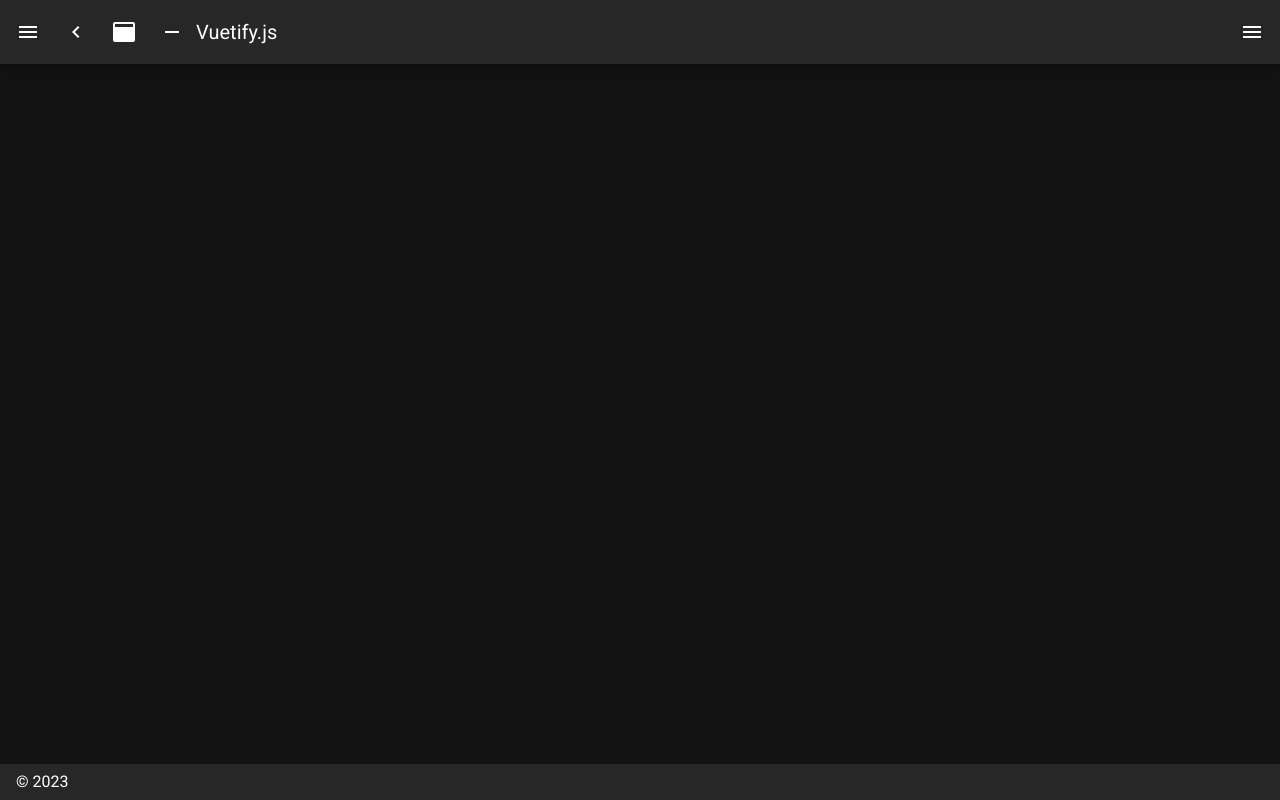
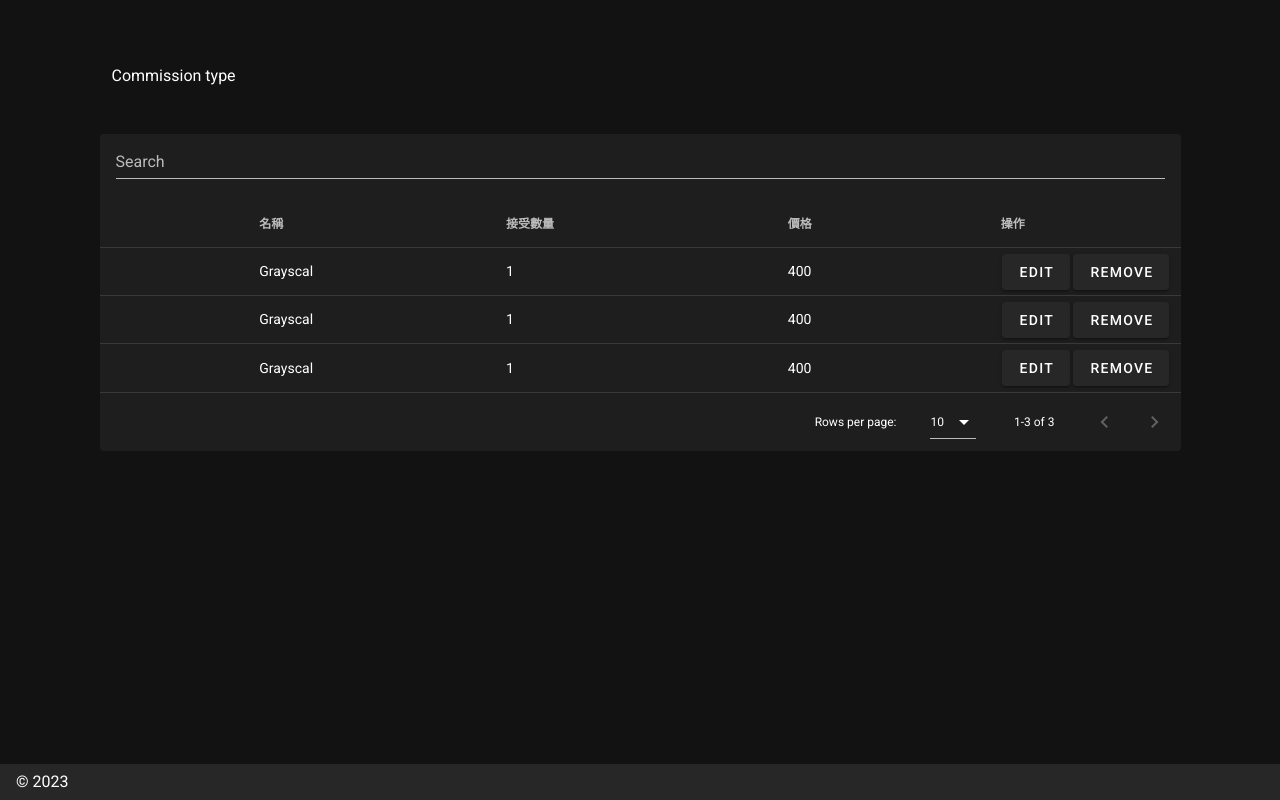
Before and after one commit to r000tmnt/park_corner_ver2, a Nuxt app: page /back in a window 1280 px wide. Before the commit this address had no page. Built offline with nearby package versions, Linux system fonts and the light colour scheme.

Commit message:
[WIP] Roughly testing v-data-table with dummy

```diff
--- /dev/null
+++ b/assets/global.scss
@@ -0,0 +1,16 @@
+#parent_container{
+    padding: 5%;
+
+    .child_container{
+        padding-top: 5%;
+        width: 100%;
+    }
+}
+
+.flex{
+    display: flex;
+}
+
+.btn{
+    margin: 0 1%;
+}
--- /dev/null
+++ b/components/CommissionTypeTable.vue
@@ -0,0 +1,71 @@
+<template>
+  <div>
+    <v-data-table
+     :headers="headers"
+     :items="types"
+     :search="search"
+     :custom-filter="filterOnlyCapsText"
+    >
+      <template v-slot:top>
+        <v-text-field
+          v-model="search"
+          label="Search"
+          class="mx-4"
+        ></v-text-field>
+      </template>
+
+      {{/* Need to customize the first col to display thumbnail */}}
+      <template v-slot:item.thumbnail="props">
+          <v-img></v-img>
+      </template>
+
+
+      <template v-slot:item.control="props">
+          <div class="flex">
+            <v-btn class="btn">Edit</v-btn>
+            <v-btn class="btn">Remove</v-btn>
+          </div>
+      </template>
+
+    </v-data-table>
+  </div>
+</template>
+
+<script>
+  export default {
+    data () {
+      return {
+        search: '',
+        headers: [
+          {
+            text: '',
+            align: 'start',
+            filterable: false,
+            value: 'thumbnail',
+          },
+          { text: '名稱', value: 'name' },
+          { text: '接受數量', value: 'acceptable' },
+          { text: '價格', value: 'price' },
+          { text: '操作', value: 'control', width: '10%' },
+        ],
+        types: [
+          {
+            name: 'Grayscal',
+            acceptable: 1,
+            price: 400
+          },
+          {
+            name: 'Grayscal',
+            acceptable: 1,
+            price: 400
+          },
+          {
+            name: 'Grayscal',
+            acceptable: 1,
+            price: 400
+          },
+        ],
+      }
+    },
+  }
+</script>
--- /dev/null
+++ b/layouts/back.vue
@@ -0,0 +1,74 @@
+<template>
+  <v-app dark>
+
+    <v-navigation-drawer
+      v-model="drawer"
+      fixed
+      app
+    >
+      <v-list>
+        <v-list-item
+          v-for="(item, i) in items"
+          :key="i"
+          :to="item.to"
+          router
+          exact
+        >
+          <v-list-item-action>
+            <v-icon>{{ item.icon }}</v-icon>
+          </v-list-item-action>
+          <v-list-item-content>
+            <v-list-item-title>{{ item.title }}</v-list-item-title>
+          </v-list-item-content>
+        </v-list-item>
+      </v-list>
+    </v-navigation-drawer>
+
+    <v-main>
+      <v-container id="parent_container">
+        {{currentLocation}}
+        <Nuxt />
+      </v-container>
+    </v-main>
+
+    <v-footer
+      :absolute="!fixed"
+      app
+    >
+      <span>&copy; {{ new Date().getFullYear() }}</span>
+    </v-footer>
+  </v-app>
+</template>
+
+<script>
+export default {
+  name: 'DefaultLayout',
+  data () {
+    return {
+      clipped: false,
+      drawer: false,
+      fixed: false,
+      miniVariant: false,
+      right: true,
+      items: [
+        {
+          icon: 'mdi-format-list-bulleted-type',
+          title: 'Commission type',
+          to: '/'
+        },
+        {
+          icon: 'mdi-briefcase-edit-outline',
+          title: 'Commission case',
+          to: '/'
+        },
+        {
+          icon: 'mdi-account-star',
+          title: 'Customer',
+          to: '/'
+        }
+      ],
+      currentLocation: 'Commission type',
+    }
+  }
+}
+</script>
--- a/layouts/default.vue
+++ /dev/null
@@ -1,118 +0,0 @@
-<template>
-  <v-app dark>
-    <v-navigation-drawer
-      v-model="drawer"
-      :mini-variant="miniVariant"
-      :clipped="clipped"
-      fixed
-      app
-    >
-      <v-list>
-        <v-list-item
-          v-for="(item, i) in items"
-          :key="i"
-          :to="item.to"
-          router
-          exact
-        >
-          <v-list-item-action>
-            <v-icon>{{ item.icon }}</v-icon>
-          </v-list-item-action>
-          <v-list-item-content>
-            <v-list-item-title>{{ item.title }}</v-list-item-title>
-          </v-list-item-content>
-        </v-list-item>
-      </v-list>
-    </v-navigation-drawer>
-    <v-app-bar
-      :clipped-left="clipped"
-      fixed
-      app
-    >
-      <v-app-bar-nav-icon @click.stop="drawer = !drawer" />
-      <v-btn
-        icon
-        @click.stop="miniVariant = !miniVariant"
-      >
-        <v-icon>mdi-{{ `chevron-${miniVariant ? 'right' : 'left'}` }}</v-icon>
-      </v-btn>
-      <v-btn
-        icon
-        @click.stop="clipped = !clipped"
-      >
-        <v-icon>mdi-application</v-icon>
-      </v-btn>
-      <v-btn
-        icon
-        @click.stop="fixed = !fixed"
-      >
-        <v-icon>mdi-minus</v-icon>
-      </v-btn>
-      <v-toolbar-title>{{ title }}</v-toolbar-title>
-      <v-spacer />
-      <v-btn
-        icon
-        @click.stop="rightDrawer = !rightDrawer"
-      >
-        <v-icon>mdi-menu</v-icon>
-      </v-btn>
-    </v-app-bar>
-    <v-main>
-      <v-container>
-        <Nuxt />
-      </v-container>
-    </v-main>
-    <v-navigation-drawer
-      v-model="rightDrawer"
-      :right="right"
-      temporary
-      fixed
-    >
-      <v-list>
-        <v-list-item @click.native="right = !right">
-          <v-list-item-action>
-            <v-icon light>
-              mdi-repeat
-            </v-icon>
-          </v-list-item-action>
-          <v-list-item-title>Switch drawer (click me)</v-list-item-title>
-        </v-list-item>
-      </v-list>
-    </v-navigation-drawer>
-    <v-footer
-      :absolute="!fixed"
-      app
-    >
-      <span>&copy; {{ new Date().getFullYear() }}</span>
-    </v-footer>
-  </v-app>
-</template>
-
-<script>
-export default {
-  name: 'DefaultLayout',
-  data () {
-    return {
-      clipped: false,
-      drawer: false,
-      fixed: false,
-      items: [
-        {
-          icon: 'mdi-apps',
-          title: 'Welcome',
-          to: '/'
-        },
-        {
-          icon: 'mdi-chart-bubble',
-          title: 'Inspire',
-          to: '/inspire'
-        }
-      ],
-      miniVariant: false,
-      right: true,
-      rightDrawer: false,
-      title: 'Vuetify.js'
-    }
-  }
-}
-</script>
--- /dev/null
+++ b/layouts/empty.vue
@@ -0,0 +1,13 @@
+<template>
+    <v-main>
+      <v-container>
+        <Nuxt />
+      </v-container>
+    </v-main>
+</template>
+
+<script>
+export default{
+    name: 'empty'
+}
+</script>
--- a/nuxt.config.js
+++ b/nuxt.config.js
@@ -21,6 +21,7 @@ export default {
 
   // Global CSS: https://go.nuxtjs.dev/config-css
   css: [
+    '@/assets/global.scss'
   ],
 
   // Plugins to run before rendering page: https://go.nuxtjs.dev/config-plugins
--- /dev/null
+++ b/pages/back/index.vue
@@ -0,0 +1,21 @@
+<template>
+    <v-row justify="center" align="center">
+        <CommissionTypeTable class="child_container" />
+    </v-row>
+</template>
+
+<script>
+import api from '../../server/axios.ts';
+
+export default {
+  name: 'adminPage',
+  layout: 'back',
+  methods: {
+
+  },
+
+  mounted() {
+    // api.get('/test')
+  }
+}
+</script>
--- a/pages/index.vue
+++ b/pages/index.vue
@@ -1,93 +1,19 @@
 <template>
-  <v-row justify="center" align="center">
-    <v-col cols="12" sm="8" md="6">
-      <v-card class="logo py-4 d-flex justify-center">
-        <NuxtLogo />
-        <VuetifyLogo />
-      </v-card>
-      <v-card>
-        <v-card-title class="headline">
-          Welcome to the Vuetify + Nuxt.js template
-        </v-card-title>
-        <v-card-text>
-          <p>Vuetify is a progressive Material Design component framework for Vue.js. It was designed to empower developers to create amazing applications.</p>
-          <p>
-            For more information on Vuetify, check out the <a
-              href="https://vuetifyjs.com"
-              target="_blank"
-              rel="noopener noreferrer"
-            >
-              documentation
-            </a>.
-          </p>
-          <p>
-            If you have questions, please join the official <a
-              href="https://chat.vuetifyjs.com/"
-              target="_blank"
-              rel="noopener noreferrer"
-              title="chat"
-            >
-              discord
-            </a>.
-          </p>
-          <p>
-            Find a bug? Report it on the github <a
-              href="https://github.com/vuetifyjs/vuetify/issues"
-              target="_blank"
-              rel="noopener noreferrer"
-              title="contribute"
-            >
-              issue board
-            </a>.
-          </p>
-          <p>Thank you for developing with Vuetify and I look forward to bringing more exciting features in the future.</p>
-          <div class="text-xs-right">
-            <em><small>&mdash; John Leider</small></em>
-          </div>
-          <hr class="my-3">
-          <a
-            href="https://nuxtjs.org/"
-            target="_blank"
-            rel="noopener noreferrer"
-          >
-            Nuxt Documentation
-          </a>
-          <br>
-          <a
-            href="https://github.com/nuxt/nuxt.js"
-            target="_blank"
-            rel="noopener noreferrer"
-          >
-            Nuxt GitHub
-          </a>
-        </v-card-text>
-        <v-card-actions>
-          <v-spacer />
-          <v-btn
-            color="primary"
-            nuxt
-            to="/inspire"
-          >
-            Continue
-          </v-btn>
-        </v-card-actions>
-      </v-card>
-    </v-col>
-  </v-row>
+
 </template>
 
 <script>
-import api from '../server/axios.ts';
+// import api from '../server/axios.ts';
 
 export default {
   name: 'IndexPage',
-
+  layout: '',
   methods: {
 
   },
 
   mounted() {
-    api.get('/test')
+    // api.get('/test')
   }
 }
 </script>
```
Also changed, not shown: 1 other file (tests, documents, lock files or other folders).
